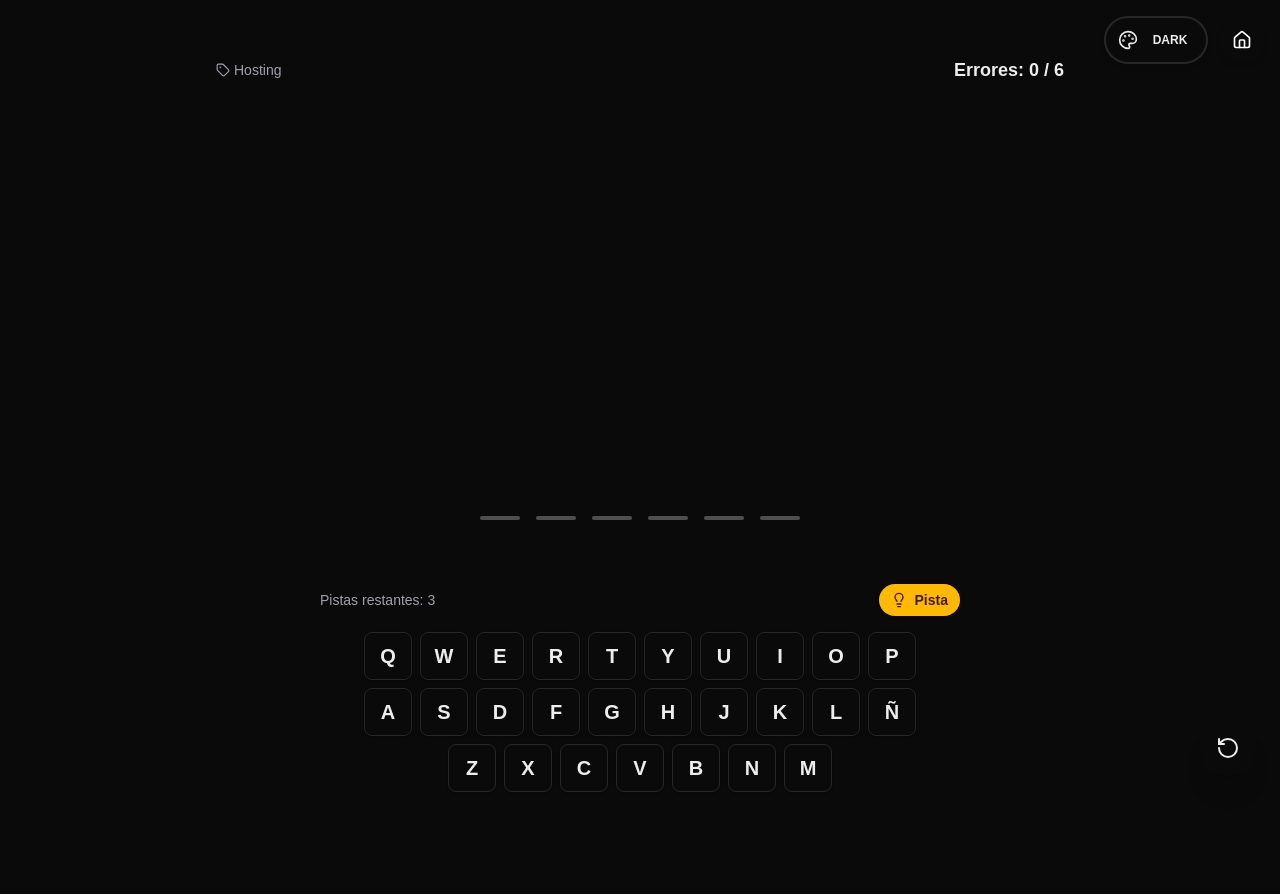
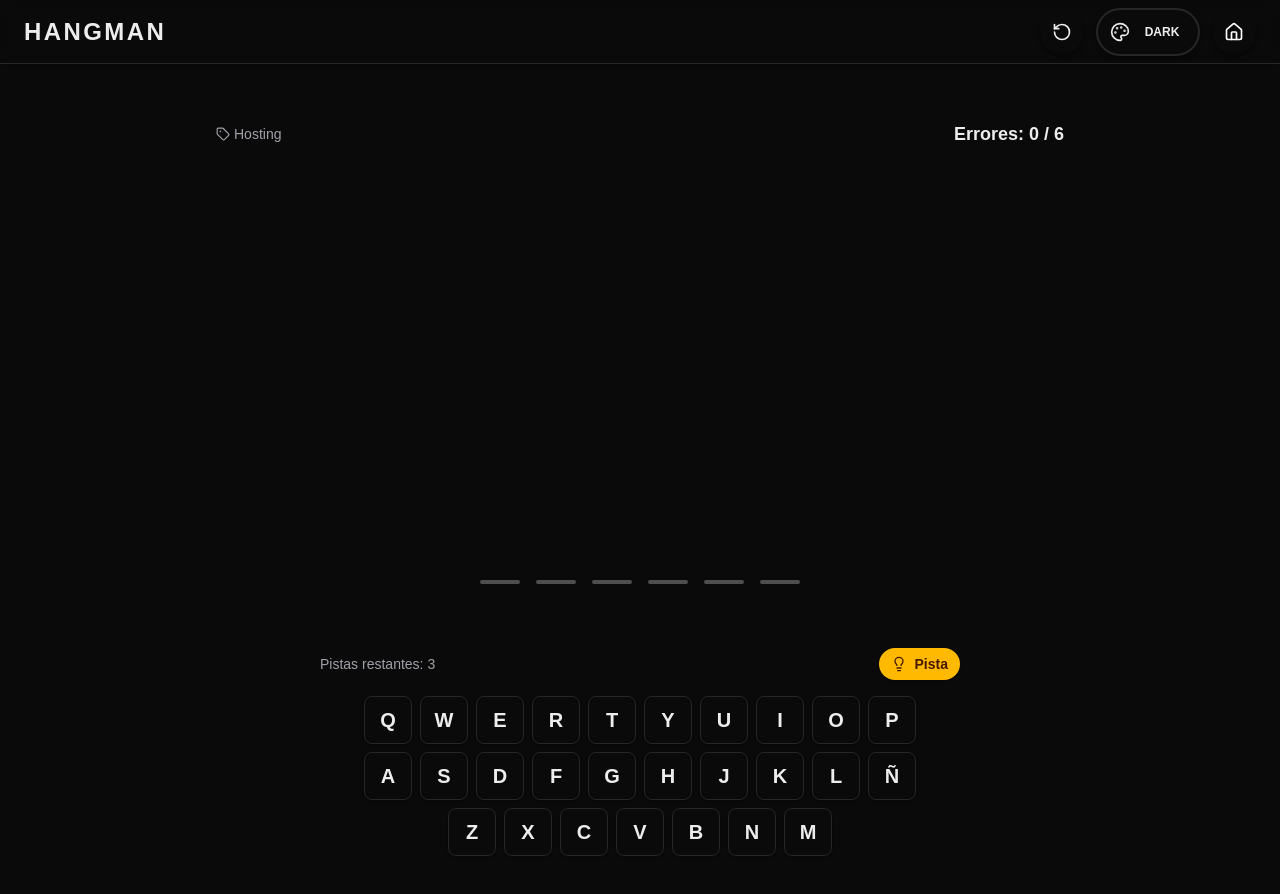
Before and after one commit to andcobos/hangman-web, a Next.js app: page /hangman in a window 1280 px wide. Both pictures are taken after a click on the button "Un Jugador". Shown: the top 894 px of the page. Before the commit the page ends 848 px from the top, so only its background shows below. Built offline with nearby package versions, Linux system fonts and the light colour scheme.

Commit message:
cambio en menu

```diff
--- a/app/hangman/page.tsx
+++ b/app/hangman/page.tsx
@@ -8,22 +8,32 @@ import { GameScreen } from '@/components/hangman/screens/GameScreen';
 import { GameOverScreen } from '@/components/hangman/screens/GameOverScreen';
 import { AnimatePresence, motion } from 'framer-motion';
 import { RotateCcw } from 'lucide-react';
+import { GlobalControls } from '@/components/ui/GlobalControls';
 
 export default function Home() {
   const { gameState, resetToMenu } = useHangmanStore();
 
   return (
-    <main className="min-h-screen bg-background text-foreground flex flex-col items-center justify-center font-sans overflow-hidden py-8 relative">
-      {/* Botón Flotante de Reinicio Local */}
+    <main className="min-h-screen bg-background text-foreground flex flex-col items-center justify-center font-sans overflow-hidden pt-24 pb-8 relative">
+      {/* Header Fijo */}
+      <header className="fixed top-0 left-0 w-full h-16 bg-background/90 backdrop-blur-sm z-50 px-4 sm:px-6 flex items-center justify-between border-b border-border shadow-sm">
+        <h1 className="text-xl sm:text-2xl font-bold tracking-widest text-primary uppercase">Hangman</h1>
+
+        <div className="flex items-center gap-2 sm:gap-3">
+          {/* Botón de Reinicio Local en el Header */}
           {gameState !== 'menu' && (
             <button
               onClick={resetToMenu}
-          className="fixed bottom-6 right-6 z-50 p-4 bg-primary hover:bg-primary/90 text-primary-foreground rounded-full shadow-xl hover:scale-110 active:scale-95 transition-all flex items-center justify-center group"
+              className="p-2 sm:p-3 bg-primary hover:bg-primary/90 text-primary-foreground rounded-full shadow-md hover:scale-110 active:scale-95 transition-all flex items-center justify-center group"
               title="Reiniciar Juego"
             >
-          <RotateCcw size={24} className="group-hover:-rotate-180 transition-transform duration-500" />
+              <RotateCcw size={20} className="group-hover:-rotate-180 transition-transform duration-500" />
             </button>
           )}
+
+          <GlobalControls className="flex items-center gap-2 sm:gap-3" />
+        </div>
+      </header>
       <AnimatePresence mode="wait">
         <motion.div
           key={gameState}
--- a/app/layout.tsx
+++ b/app/layout.tsx
@@ -1,7 +1,6 @@
 import type { Metadata } from "next";
 import { Geist, Geist_Mono } from "next/font/google";
 import "./globals.css";
-import { GlobalControls } from "@/components/ui/GlobalControls";
 
 const geistSans = Geist({
   variable: "--font-geist-sans",
@@ -29,7 +28,6 @@ export default function RootLayout({
       className={`${geistSans.variable} ${geistMono.variable} h-full antialiased dark`}
     >
       <body className="min-h-full flex flex-col">
-        <GlobalControls />
         {children}
       </body>
     </html>
--- a/app/page.tsx
+++ b/app/page.tsx
@@ -1,9 +1,11 @@
 import Link from 'next/link';
 import { Gamepad2, ArrowRight } from 'lucide-react';
+import { GlobalControls } from '@/components/ui/GlobalControls';
 
 export default function GameSpotLobby() {
   return (
     <main className="min-h-screen bg-background text-foreground flex flex-col items-center py-16 px-4 sm:px-8 font-sans">
+      <GlobalControls />
       <div className="max-w-4xl w-full text-center space-y-6 mb-16">
         <h1 className="text-5xl md:text-7xl font-extrabold tracking-tight text-transparent bg-clip-text bg-gradient-to-r from-indigo-500 via-purple-500 to-pink-500 animate-pulse">
           Game Spot
--- a/components/ui/GlobalControls.tsx
+++ b/components/ui/GlobalControls.tsx
@@ -7,7 +7,11 @@ import { Theme } from '@/types';
 
 const THEMES: Theme[] = ['dark', 'light', 'modern', 'retro'];
 
-export const GlobalControls = () => {
+interface GlobalControlsProps {
+  className?: string;
+}
+
+export const GlobalControls = ({ className }: GlobalControlsProps) => {
   const [theme, setTheme] = useState<Theme>('dark');
 
   // Load theme on mount
@@ -31,7 +35,7 @@ export const GlobalControls = () => {
   };
 
   return (
-    <div className="fixed top-4 right-4 z-50 flex items-center gap-3">
+    <div className={className || "fixed top-4 right-4 z-50 flex items-center gap-3"}>
       {/* Theme Toggle Button */}
       <button
         onClick={cycleTheme}
```
Lines whose indentation alone changed are shown as unchanged.
